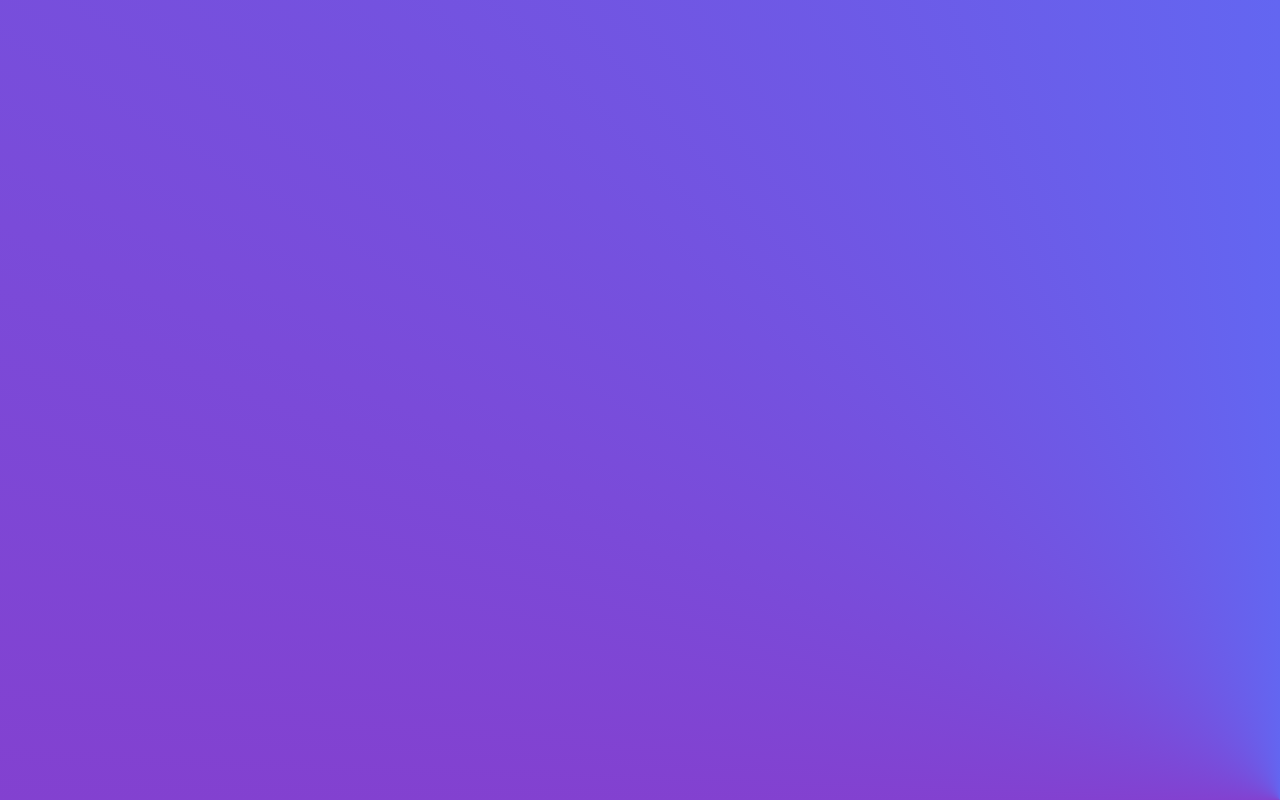
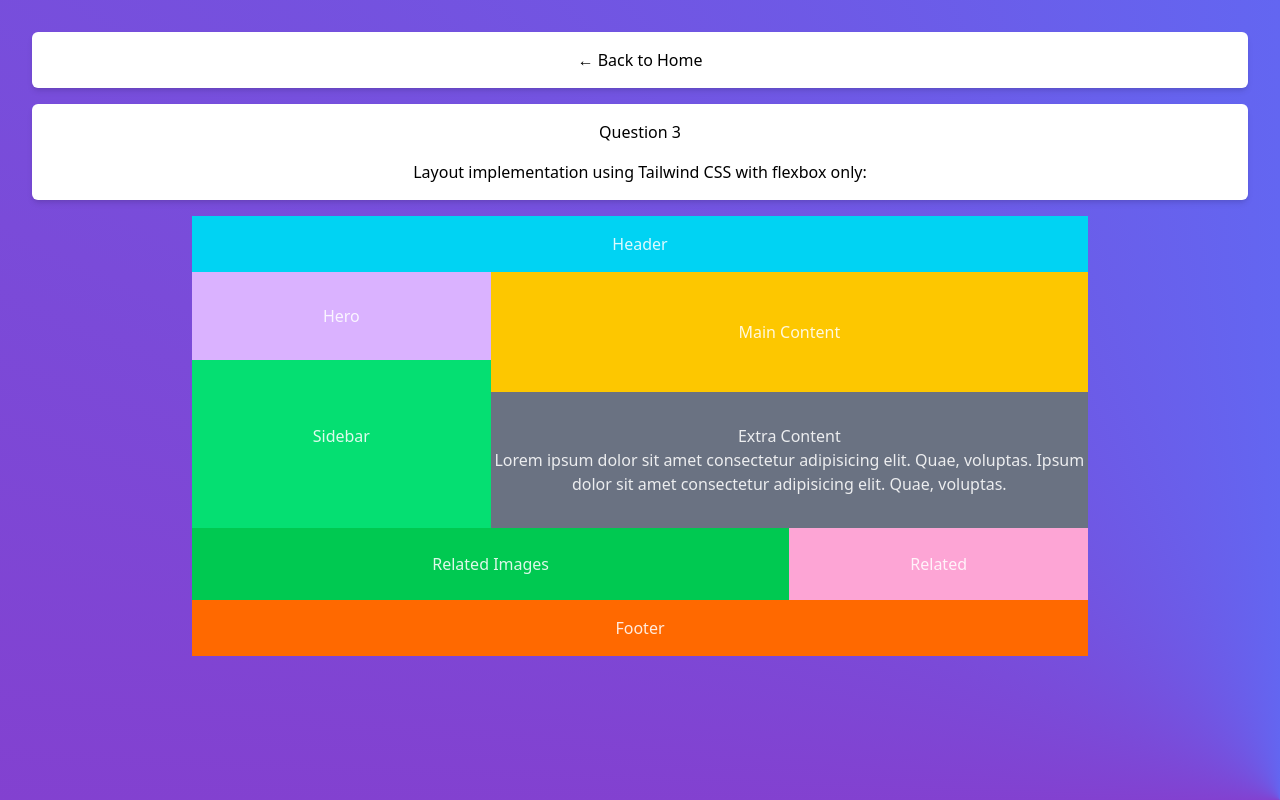
Before and after one commit to wwwjsw/test-react-frontend, a React (Vite) app: page /question-3 in a window 1280 px wide. Before the commit this address had no page. Built offline with nearby package versions, Linux system fonts and the light colour scheme.

Commit message:
feat: add question 2 and 3 pages with styling improvements
- Implement exponential growth functionality for question 2
- Create flex layout implementation for question 3
- Add default button styles and improve question titles

```diff
--- a/src/App.tsx
+++ b/src/App.tsx
@@ -1,8 +1,9 @@
-import { Routes, Route } from 'react-router-dom'
-import './App.css'
-import Home from './pages/Home'
-import Question1 from "@/pages/Question1"
-import Question2 from './pages/Question2'
+import { Routes, Route } from "react-router-dom";
+import "./App.css";
+import Home from "./pages/Home";
+import Question1 from "@/pages/Question1";
+import Question2 from "./pages/Question2";
+import Question3 from "./pages/Question3";
 
 function App() {
   return (
@@ -11,16 +12,16 @@ function App() {
         <Route path="/" element={<Home />} />
         <Route path="/question-1" element={<Question1 />} />
         <Route path="/question-2" element={<Question2 />} />
+        <Route path="/question-3" element={<Question3 />} />
         {/*
-        <Route path="/question-3" element={<Question3 />} />
+
         <Route path="/question-4" element={<Question4 />} />
         <Route path="/question-5" element={<Question5 />} />
         <Route path="/question-6" element={<Question6 />} />
         <Route path="/question-7" element={<Question7 />} /> */}
       </Routes>
     </div>
-  )
+  );
 }
 
-
-export default App
+export default App;
--- a/src/data/Questions.ts
+++ b/src/data/Questions.ts
@@ -1,13 +1,13 @@
 import type { Question } from "../types/Question";
 
 const questions: Question[] = [
-    {id: 1, title: '1 - javascript function that finds the duplicate items', path: '/question-1'},
-    {id: 2, title: '2', path: '/question-2'},
-    {id: 3, title: '3', path: '/question-3'},
-    {id: 4, title: '4', path: '/question-4'},
-    {id: 5, title: '5', path: '/question-5'},
-    {id: 6, title: '6', path: '/question-6'},
-    {id: 7, title: '7', path: '/question-7'},
+  { id: 1, title: "1 - Find duplicate items", path: "/question-1" },
+  { id: 2, title: "2 - Exponential growth", path: "/question-2" },
+  { id: 3, title: "3 - Flex layout", path: "/question-3" },
+  { id: 4, title: "4", path: "/question-4" },
+  { id: 5, title: "5", path: "/question-5" },
+  { id: 6, title: "6", path: "/question-6" },
+  { id: 7, title: "7", path: "/question-7" },
 ];
 
 export default questions;
--- a/src/index.css
+++ b/src/index.css
@@ -14,6 +14,8 @@
   -moz-osx-font-smoothing: grayscale;
 }
 
+
+/* basic default styles */
 .default-card {
   @apply flex bg-white p-4 rounded-md shadow-md mb-4 text-black flex-row flex-wrap justify-center align-middle gap-4;
 }
@@ -29,3 +31,12 @@
 .default-input {
   @apply p-2 rounded-md border border-gray-300 text-white bg-black;
 }
+
+/* basic buttons */
+.default-btn {
+  @apply p-2 rounded-md border border-gray-300 text-white bg-black;
+}
+
+.default-btn-info {
+  @apply p-2 rounded-md border border-gray-300 text-white bg-blue-500;
+}
--- /dev/null
+++ b/src/pages/Question2.tsx
@@ -0,0 +1,69 @@
+import QuestionHeader from "@/components/QuestionHeader";
+import { useState } from "react";
+
+function Question2() {
+  const demoArray = ["a", "b", "c", "d"];
+  const [isProcessing, setIsProcessing] = useState(false);
+  const [output, setOutput] = useState<string[]>([]);
+
+  const handleStartExponentialGrowth = async () => {
+    if (isProcessing) return;
+    setIsProcessing(true);
+    setOutput([]);
+    setOutput([`Starting with: ${JSON.stringify(demoArray)}`]);
+
+    try {
+      for (let i = 0; i < demoArray.length; i++) {
+        const twoRaisedToI = Math.pow(2, i);
+        const delayMiliseconds = twoRaisedToI * 1000;
+        await new Promise((resolve) => setTimeout(resolve, delayMiliseconds));
+        const message = `Item ${i + 1}: "${demoArray[i]}" (after ${twoRaisedToI} seconds)`;
+        setOutput((prev) => [...prev, message]);
+      }
+      setOutput((prev) => [...prev, "Completed!"]);
+    } catch (error) {
+      console.error("Error during processing:", error);
+      setOutput((prev) => [...prev, "Error occurred during processing"]);
+    } finally {
+      setIsProcessing(false);
+    }
+  };
+
+  return (
+    <>
+      <QuestionHeader />
+      <div className="default-card-col">
+        <h1>Question 2</h1>
+        <p>Exponential growth</p>
+        <p>
+          Example: for {JSON.stringify(demoArray)}, "a" is printed 1 second after the code runs, "b"
+          is printed 2 seconds after the code runs, "c" is printed 4 seconds after the code runs,
+          etc.
+        </p>
+
+        <div className="default-card-col border-1 border-gray-200">
+          <button
+            onClick={handleStartExponentialGrowth}
+            disabled={isProcessing}
+            className={isProcessing ? "default-btn cursor-not-allowed" : "default-btn-info"}
+          >
+            {isProcessing ? "Processing..." : "Start"}
+          </button>
+
+          {output.length > 0 && (
+            <div>
+              <h4>Output:</h4>
+              <div>
+                {output.map((line, index) => (
+                  <div key={index}>{line}</div>
+                ))}
+              </div>
+            </div>
+          )}
+        </div>
+      </div>
+    </>
+  );
+}
+
+export default Question2;
--- /dev/null
+++ b/src/pages/Question3.tsx
@@ -0,0 +1,43 @@
+import QuestionHeader from "@/components/QuestionHeader";
+
+function Question3() {
+  return (
+    <>
+      <QuestionHeader />
+
+      <div className="default-card-col">
+        <h1>Question 3</h1>
+        <p>Layout implementation using Tailwind CSS with flexbox only:</p>
+      </div>
+
+      <div className="w-full max-w-4xl mx-auto flex-wrap">
+        <div className="bg-cyan-400 text-center py-4">Header</div>
+        <div className="flex flex-wrap">
+          <div className="flex flex-col w-full md:w-1/3">
+            <div className="bg-purple-300 text-center py-8">Hero</div>
+            <div className="bg-green-400 text-center py-16 flex-1">Sidebar</div>
+          </div>
+          <div className="flex flex-col w-full md:w-2/3">
+            <div className="bg-yellow-400 text-center py-12">Main Content</div>
+            <div className="bg-gray-500 text-center py-8">
+              <p>Extra Content</p>
+              <p>
+                Lorem ipsum dolor sit amet consectetur adipisicing elit. Quae, voluptas. Ipsum dolor
+                sit amet consectetur adipisicing elit. Quae, voluptas.
+              </p>
+            </div>
+          </div>
+        </div>
+        <div className="flex">
+          <div className="bg-green-500 text-center py-6 w-2/3">Related Images</div>
+
+          <div className="bg-pink-300 text-center py-6 w-1/3">Related</div>
+        </div>
+
+        <div className="bg-orange-500 text-center py-4">Footer</div>
+      </div>
+    </>
+  );
+}
+
+export default Question3;
```
